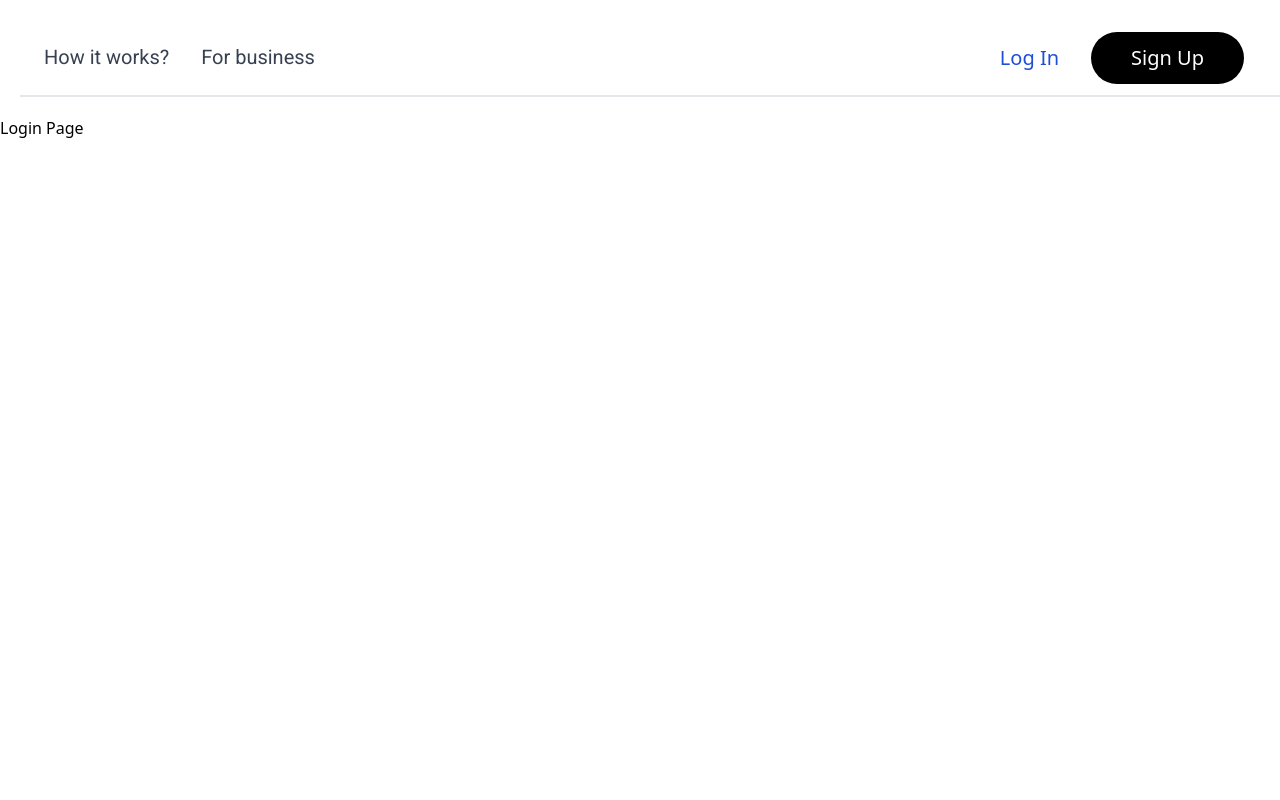
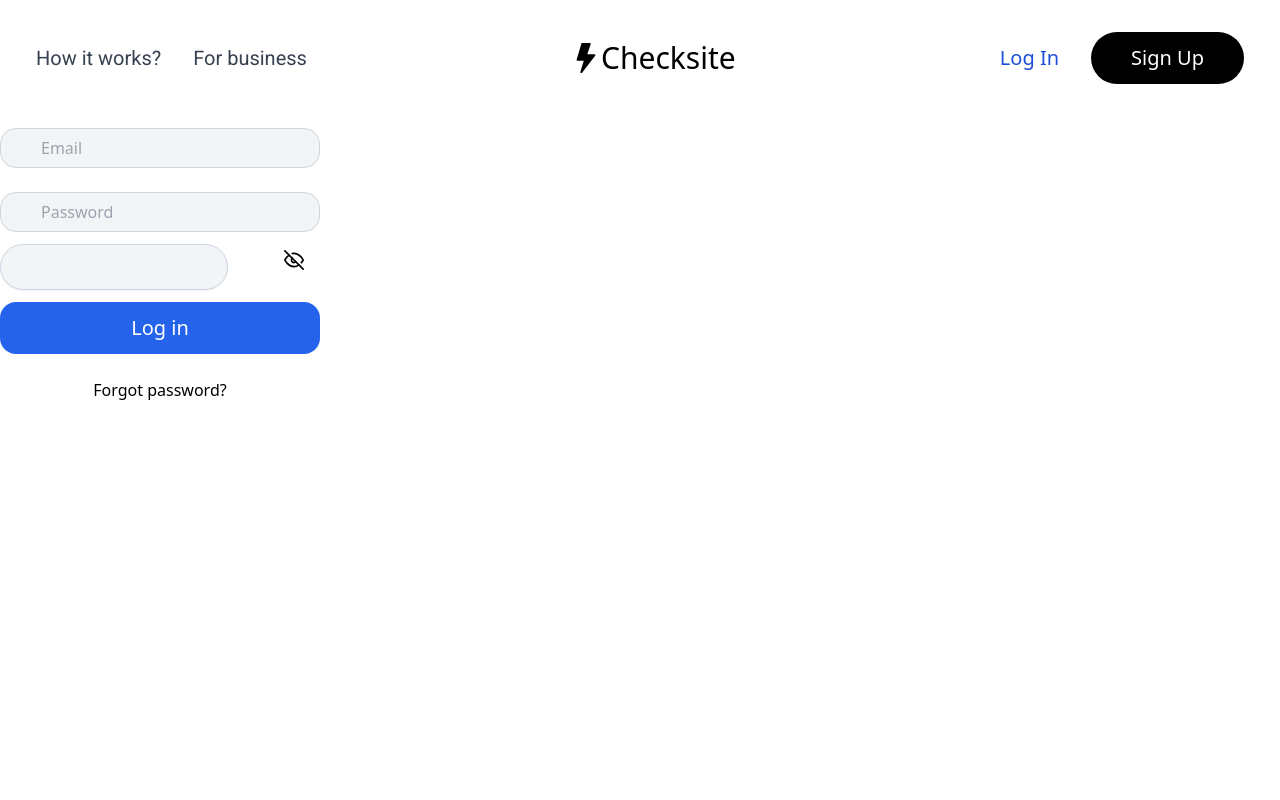
Before and after one commit to No-Country/C8-45, a React (Vite) app in the folder frontend/: page /login in a window 1280 px wide. Shown: the top 800 px of the page. Built offline with nearby package versions, Linux system fonts and the light colour scheme.

Commit message:
Fixed ESlint issues and login form icons

```diff
--- a/frontend/src/components/atoms/CategoryCard.tsx
+++ b/frontend/src/components/atoms/CategoryCard.tsx
@@ -1,22 +1,23 @@
-import { Link } from "react-router-dom";
+import { Link } from 'react-router-dom';
 
-export default function CategoryCard(props: props) {
+export default function CategoryCard(props: Props) {
+  const { link, image, title } = props;
   return (
-        <Link to={props.link}>
+    <Link to={link}>
       <div className="p-6 py-8 max-w-sm mx-auto bg-gray-50 rounded-xl shadow-lg flex items-center space-x-4">
         <div className="flex-shrink-0">
-                    <img className="h-20 w-20" src={props.image} alt={props.title} />
+          <img className="h-20 w-20" src={image} alt={title} />
         </div>
         <div>
-                    <div className="text-xl font-roboto text-black">{props.title}</div>
+          <div className="text-xl font-roboto text-black">{title}</div>
         </div>
       </div>
     </Link>
   );
 }
 
-type props = {
+type Props = {
   title: string;
   image: string;
   link: string;
-}
+};
--- a/frontend/src/components/atoms/Input.tsx
+++ b/frontend/src/components/atoms/Input.tsx
@@ -1,17 +1,16 @@
 export default function Input(props: Props) {
-
-    return (
-        <input
-            type={props.type}
-            placeholder={props.placeholder}
-            className="block px-7 py-5 bg-gray-100 border border-slate-300 rounded-full text-sm shadow-sm placeholder-slate-500 gap-2"
-
-        />
-    );
+  const { type, placeholder, callback } = props;
+  return (
+    <input
+      type={type}
+      placeholder={placeholder}
+      className="block p-3 bg-gray-100 border border-slate-300 rounded-full text-sm shadow-sm placeholder-slate-500 gap-2"
+    />
+  );
 }
 
 type Props = {
-    type?: "text" | "file" | "password" | "email" | "number" | "date" ; // type is optional
-    placeholder?: string; // placeholder is optional
-    callback?: () => void; // callback is optional
-}
+  type: 'text' | 'file' | 'password' | 'email' | 'number' | 'date';
+  placeholder: string;
+  callback: () => void;
+};
--- a/frontend/src/components/organisms/Footer.tsx
+++ b/frontend/src/components/organisms/Footer.tsx
@@ -1,6 +1,17 @@
+import { Link } from 'react-router-dom';
+import NavigationLink from '../atoms/NavigationLink';
+
 function Footer() {
   // Todo Finish Footer
-  return <footer>Footer</footer>;
+  return (
+    <footer className="bg-black text-white p-5">
+      <div className="flex flex-col text-white">
+        <Link to="/" className="text-white text-lg">
+          Centro de Soporte
+        </Link>
+      </div>
+    </footer>
+  );
 }
 
 export default Footer;
--- a/frontend/src/components/organisms/LogInForm.tsx
+++ b/frontend/src/components/organisms/LogInForm.tsx
@@ -1,4 +1,6 @@
 import React, { useState } from 'react';
+import { FiEye, FiEyeOff } from 'react-icons/fi';
+import Input from '../atoms/Input';
 
 export default function LogInForm() {
   const [email, setEmail] = useState('');
@@ -6,43 +8,51 @@ export default function LogInForm() {
   const [showPassword, setShowPassword] = useState(false);
 
   const handleChangeEmail = (event: React.ChangeEvent<HTMLInputElement>) => {
-    setEmail(event?.target.value)
+    setEmail(event?.target.value);
   };
 
   const handleChangePassword = (event: React.ChangeEvent<HTMLInputElement>) => {
-    setPassword(event?.target.value)
+    setPassword(event?.target.value);
   };
 
   const handleClickShowPassword = () => {
-    setShowPassword(!showPassword)
+    setShowPassword(!showPassword);
   };
 
   return (
-    <div className='flex flex-col'>
-      <input onChange={handleChangeEmail} className='px-10 h-10 rounded-2xl my-3 text-gray-500 bg-gray-100 border-solid border border-gray-300' placeholder='Email' />
-      <div className='relative'>
-        <input onChange={handleChangePassword} className='px-10 h-10 rounded-2xl my-3 text-gray-500 bg-gray-100 border-solid border border-gray-300 w-full' placeholder='Password' type={showPassword ? 'text' : 'password'} />
-        <div className='icon_button relative inset-y-0'>
-          <button onClick={handleClickShowPassword} className='absolute bottom-5 right-4 bg-transparent focus:bg-transparent focus:outline-none focus:border-transparent hover:border-transparent'>
-            {showPassword ?
-              <svg xmlns="http://www.w3.org/2000/svg" fill="none" viewBox="0 0 24 24" strokeWidth={1.5} stroke="black" className="w-6 h-6">
-                <path strokeLinecap="round" strokeLinejoin="round" d="M3.98 8.223A10.477 10.477 0 001.934 12C3.226 16.338 7.244 19.5 12 19.5c.993 0 1.953-.138 2.863-.395M6.228 6.228A10.45 10.45 0 0112 4.5c4.756 0 8.773 3.162 10.065 7.498a10.523 10.523 0 01-4.293 5.774M6.228 6.228L3 3m3.228 3.228l3.65 3.65m7.894 7.894L21 21m-3.228-3.228l-3.65-3.65m0 0a3 3 0 10-4.243-4.243m4.242 4.242L9.88 9.88" />
-              </svg> :
-              <svg xmlns="http://www.w3.org/2000/svg" fill="none" viewBox="0 0 24 24" strokeWidth={1.5} stroke="black" className="w-6 h-6">
-                <path strokeLinecap="round" strokeLinejoin="round" d="M2.036 12.322a1.012 1.012 0 010-.639C3.423 7.51 7.36 4.5 12 4.5c4.638 0 8.573 3.007 9.963 7.178.07.207.07.431 0 .639C20.577 16.49 16.64 19.5 12 19.5c-4.638 0-8.573-3.007-9.963-7.178z" />
-                <path strokeLinecap="round" strokeLinejoin="round" d="M15 12a3 3 0 11-6 0 3 3 0 016 0z" />
-              </svg>
-            }
+    <div className="flex flex-col">
+      <input
+        onChange={handleChangeEmail}
+        className="px-10 h-10 rounded-2xl my-3 text-gray-500 bg-gray-100 border-solid border border-gray-300"
+        placeholder="Email"
+      />
+      <div className="relative">
+        <input
+          onChange={handleChangePassword}
+          className="px-10 h-10 rounded-2xl my-3 text-gray-500 bg-gray-100 border-solid border border-gray-300 w-full"
+          placeholder="Password"
+          type={showPassword ? 'text' : 'password'}
+        />
+        <Input />
+        <div className="icon_button relative inset-y-0">
+          <button
+            type="button"
+            onClick={handleClickShowPassword}
+            className="absolute bottom-5 right-4 bg-transparent focus:bg-transparent focus:outline-none focus:border-transparent hover:border-transparent"
+          >
+            <span className="text-xl">
+              {showPassword ? <FiEye /> : <FiEyeOff />}
+            </span>
           </button>
         </div>
       </div>
       <button
-        type='button'
-        className='bg-blue-600 text-white text-xl my-3 px-10 p-3 rounded-2xl hover:bg-gray-800'
+        type="button"
+        className="bg-blue-600 text-white text-xl my-3 px-10 p-3 rounded-2xl hover:bg-blue-700"
       >
         Log in
       </button>
-      <p className='my-3 text-black flex justify-center'>Forgot password?</p>
+      <p className="my-3 text-black flex justify-center">Forgot password?</p>
     </div>
-  )
+  );
 }
--- a/frontend/src/components/organisms/Navbar.tsx
+++ b/frontend/src/components/organisms/Navbar.tsx
@@ -12,6 +12,7 @@ function Navbar() {
     setOpen(!open);
   };
   // Todo make a method to close menu on link click
+  // Todo make it responsive
   return (
     <div>
       <nav className="md:flex items-center md:p-5 justify-between relative ">
@@ -21,7 +22,7 @@ function Navbar() {
         </div>
         {open ? (
           <>
-            <ul className="flex flex-col md:flex-row items-center fixed relative md:order-3 bg-white ">
+            <ul className="flex flex-col md:flex-row items-center  md:order-3 bg-white ">
               <li className="m-4 md:mx-4">
                 <NavigationLink path="login" value="Log In" />
               </li>
@@ -33,7 +34,7 @@ function Navbar() {
                 />
               </li>
             </ul>
-            <ul className="flex flex-col md:flex-row items-center fixed border-b-2 p-2 z-1 bg-white w-full  ">
+            <ul className="flex flex-col md:flex-row items-center  bg-white  ">
               <li className="m-4 md:mx-4">
                 <NavigationLink path="howitworks" value="How it works?" />
               </li>
--- a/frontend/src/components/pages/Landing.tsx
+++ b/frontend/src/components/pages/Landing.tsx
@@ -1,7 +1,9 @@
+import CategoryCard from '../atoms/CategoryCard';
+
 function Landing() {
   return (
     <main className="min-h-screen">
-      <p>Landing</p>
+      <CategoryCard title="Example" image="example" link="/login" />
     </main>
   );
 }
--- a/frontend/src/components/pages/Login.tsx
+++ b/frontend/src/components/pages/Login.tsx
@@ -1,7 +1,11 @@
+import LogInForm from '../organisms/LogInForm';
+
 function Login() {
   return (
     <main className="min-h-screen">
-      <p>Login Page</p>
+      <div className="w-3/12">
+        <LogInForm />
+      </div>
     </main>
   );
 }
```
Lines whose indentation alone changed are shown as unchanged.
